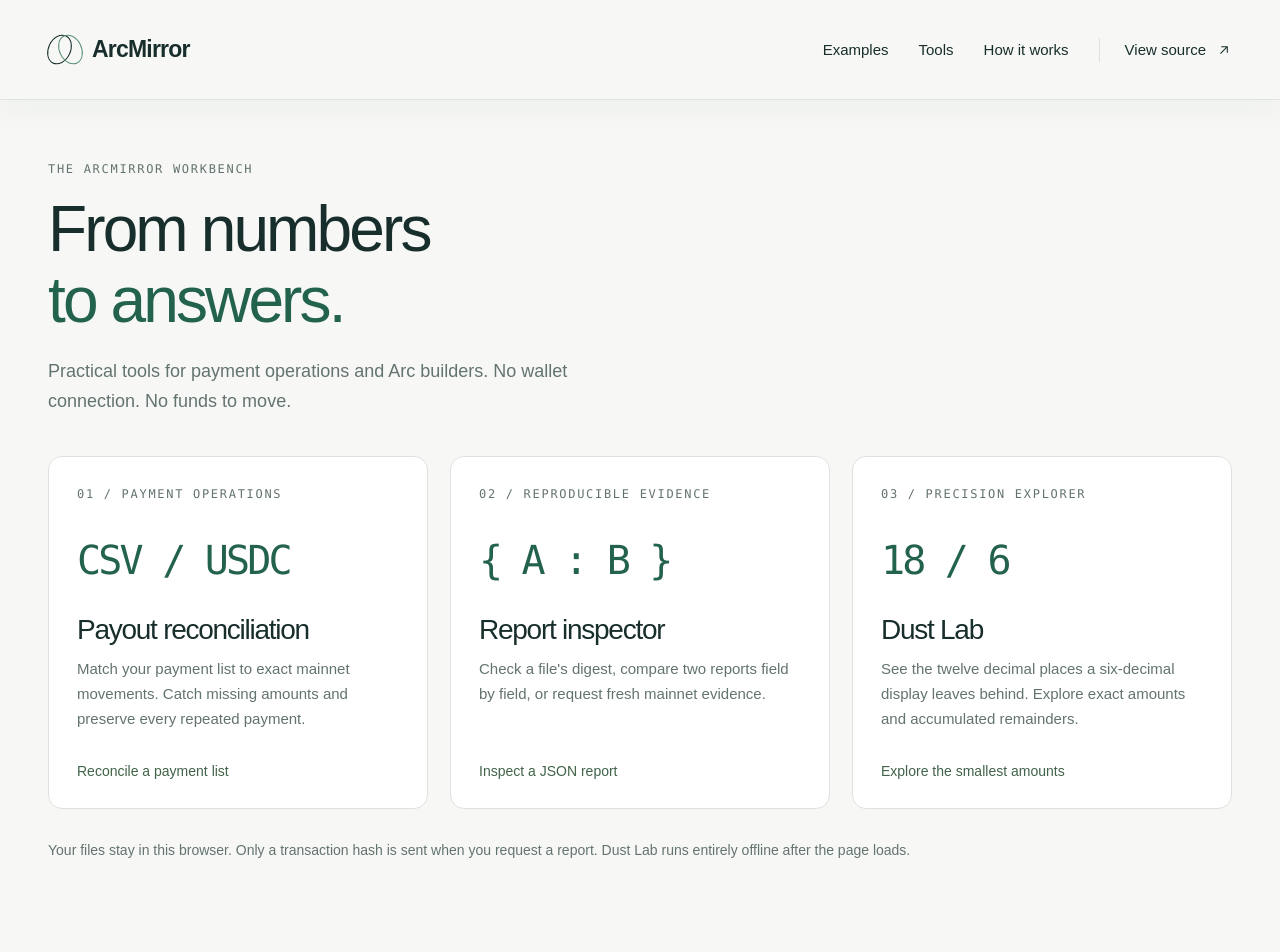
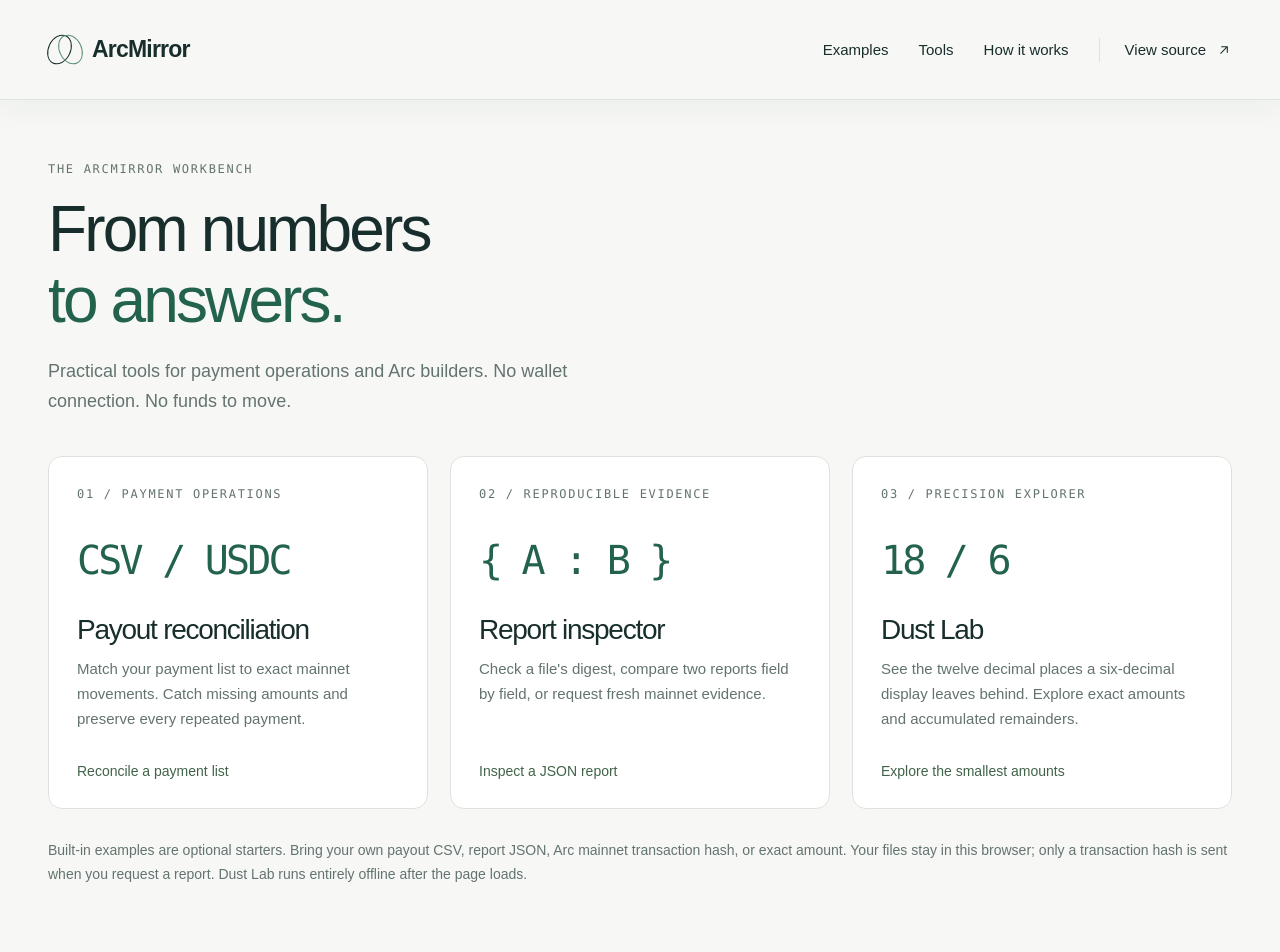
Before and after one commit to aquattdabackup/ArcMirror, a Next.js app in the folder apps/web/: page /tools in a window 1280 px wide. Shown: the top 952 px of the page. Built offline with nearby package versions, Linux system fonts and the light colour scheme.

Commit message:
copy(tools): distinguish starter data from user inputs

```diff
--- a/apps/web/app/tools/page.tsx
+++ b/apps/web/app/tools/page.tsx
@@ -66,9 +66,10 @@ export default function ToolsPage() {
         ))}
       </div>
       <p className="tool-privacy">
-        Your files stay in this browser. Only a transaction hash is sent when
-        you request a report. Dust Lab runs entirely offline after the page
-        loads.
+        Built-in examples are optional starters. Bring your own payout CSV,
+        report JSON, Arc mainnet transaction hash, or exact amount. Your files
+        stay in this browser; only a transaction hash is sent when you request
+        a report. Dust Lab runs entirely offline after the page loads.
       </p>
     </div>
   );
```
